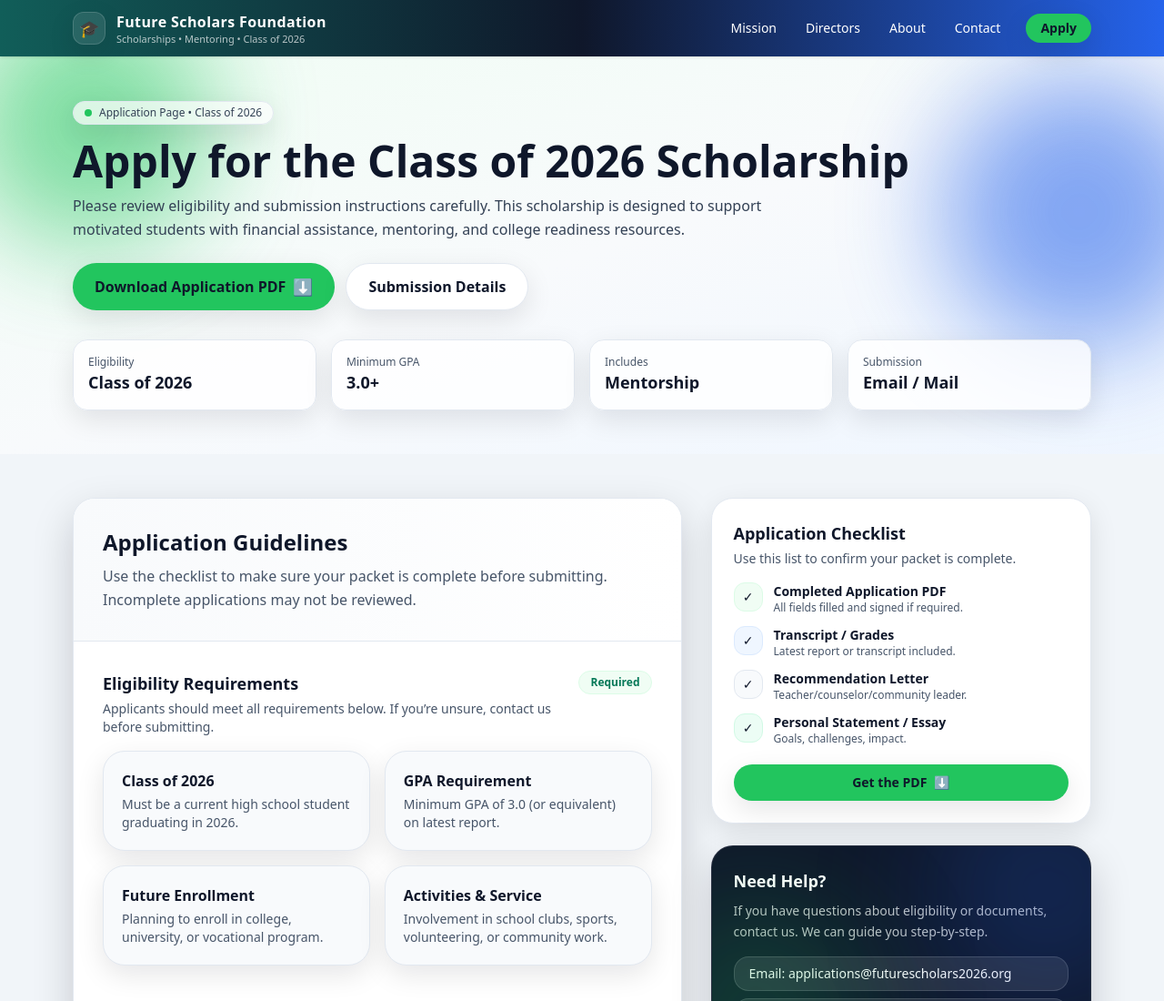
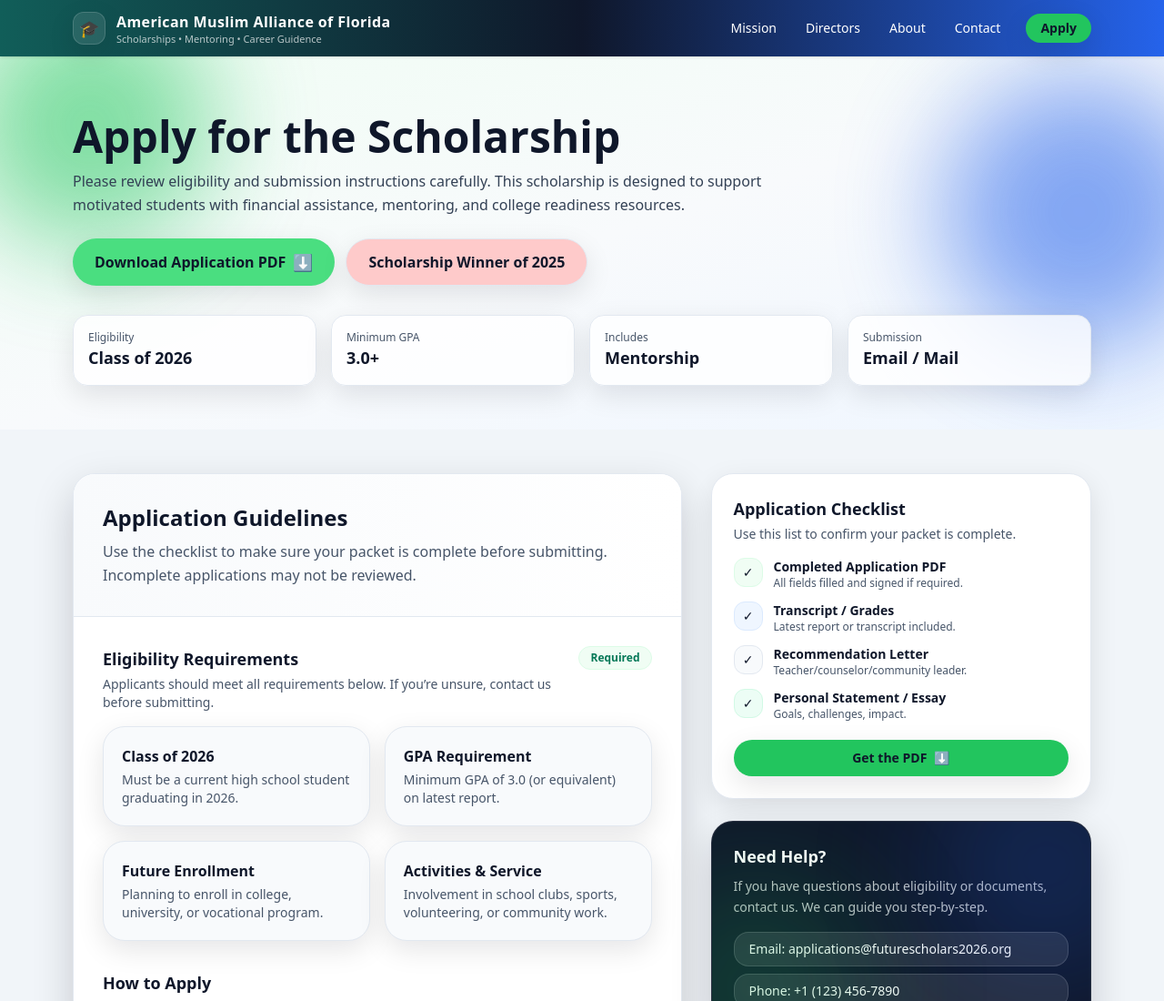
Before and after one commit to Shohail321/scholarship-web, a plain HTML site: page apply.html in a window 1280 px wide. Shown: the top 1100 px of the page at 91% size. Drawn offline with nearby package versions, Linux system fonts and the light colour scheme.

Commit message:
fix application form problem

```diff
--- a/apply.html
+++ b/apply.html
@@ -3,7 +3,7 @@
 <head>
   <meta charset="UTF-8" />
   <meta name="viewport" content="width=device-width, initial-scale=1.0" />
-  <title>Apply | Class of 2026 Scholarship</title>
+  <title>Apply for the Scholarship</title>
 
   <!-- Tailwind CSS CDN -->
   <script src="https://cdn.tailwindcss.com"></script>
@@ -53,10 +53,10 @@
         </div>
         <div class="leading-tight">
           <div class="font-semibold text-sm sm:text-base tracking-wide">
-            Future Scholars Foundation
+            American Muslim Alliance of Florida
           </div>
           <div class="text-[11px] text-white/70">
-            Scholarships • Mentoring • Class of 2026
+            Scholarships • Mentoring • Career Guidence
           </div>
         </div>
       </a>
@@ -99,13 +99,9 @@
 
     <div class="relative max-w-6xl mx-auto px-4 py-12">
       <div class="fade-up">
-        <div class="inline-flex items-center gap-2 px-3 py-1 rounded-full bg-white/70 border border-slate-200 shadow-soft text-xs text-slate-700">
-          <span class="w-2 h-2 rounded-full bg-primaryGreen"></span>
-          Application Page • Class of 2026
-        </div>
 
         <h1 class="text-3xl sm:text-5xl font-extrabold text-darkBase mt-4 leading-tight">
-          Apply for the Class of 2026 Scholarship
+          Apply for the  Scholarship
         </h1>
 
         <p class="text-slate-700 mt-3 max-w-3xl leading-relaxed">
@@ -114,13 +110,13 @@
         </p>
 
         <div class="mt-6 flex flex-col sm:flex-row gap-3">
-          <a href="#download"
-             class="inline-flex items-center justify-center gap-2 bg-primaryGreen text-darkBase font-semibold px-6 py-3 rounded-full shadow-soft hover:shadow-glowG hover:bg-emerald-500 transition">
+          <a href="assets/application-form.pdf"
+             class="inline-flex items-center justify-center gap-2 bg-green-400 text-darkBase font-semibold px-6 py-3 rounded-full shadow-soft hover:shadow-glowG hover:bg-emerald-500 transition">
             Download Application PDF <span class="text-lg">⬇</span>
           </a>
-          <a href="#submit"
-             class="inline-flex items-center justify-center gap-2 bg-white text-darkBase font-semibold px-6 py-3 rounded-full border border-slate-200 shadow-soft hover:shadow-lift hover:-translate-y-0.5 transition">
-            Submission Details
+          <a href="assets/winner-of-2025.pdf"
+             class="inline-flex items-center justify-center gap-2 bg-red-200 text-darkBase font-semibold px-6 py-3 rounded-full border border-slate-200 shadow-soft hover:shadow-lift hover:-translate-y-0.5 transition">
+           Scholarship Winner of 2025
           </a>
         </div>
       </div>
@@ -261,7 +257,7 @@
                 <div class="mt-4 flex flex-col sm:flex-row gap-3">
                   <!-- Replace with your real PDF filename -->
                   <a
-                    href="application-form-2026.pdf"
+                    href="assets/application-form.docx"
                     target="_blank"
                     rel="noopener"
                     class="inline-flex items-center justify-center gap-2 bg-primaryGreen text-darkBase font-semibold px-5 py-2.5 rounded-full shadow-soft hover:shadow-glowG hover:bg-emerald-500 transition text-sm"
@@ -374,7 +370,7 @@
               </li>
             </ul>
 
-            <a href="#download"
+            <a href="assets/application-form.docx"
                class="mt-5 inline-flex w-full items-center justify-center gap-2 bg-primaryGreen text-darkBase font-semibold px-5 py-2.5 rounded-full shadow-soft hover:shadow-glowG hover:bg-emerald-500 transition text-sm">
               Get the PDF <span>⬇</span>
             </a>
```
Also changed, not shown: index.html (+1 -1 lines), 2 other files.
